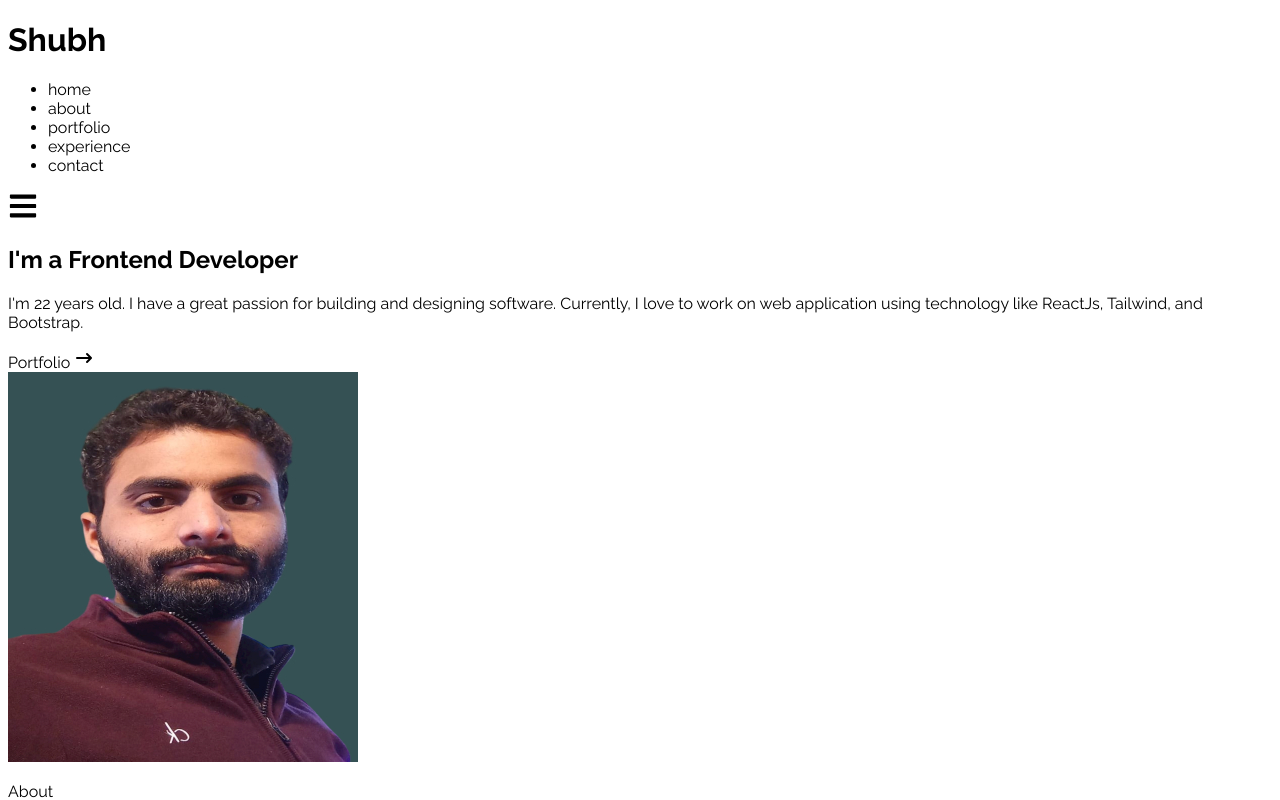
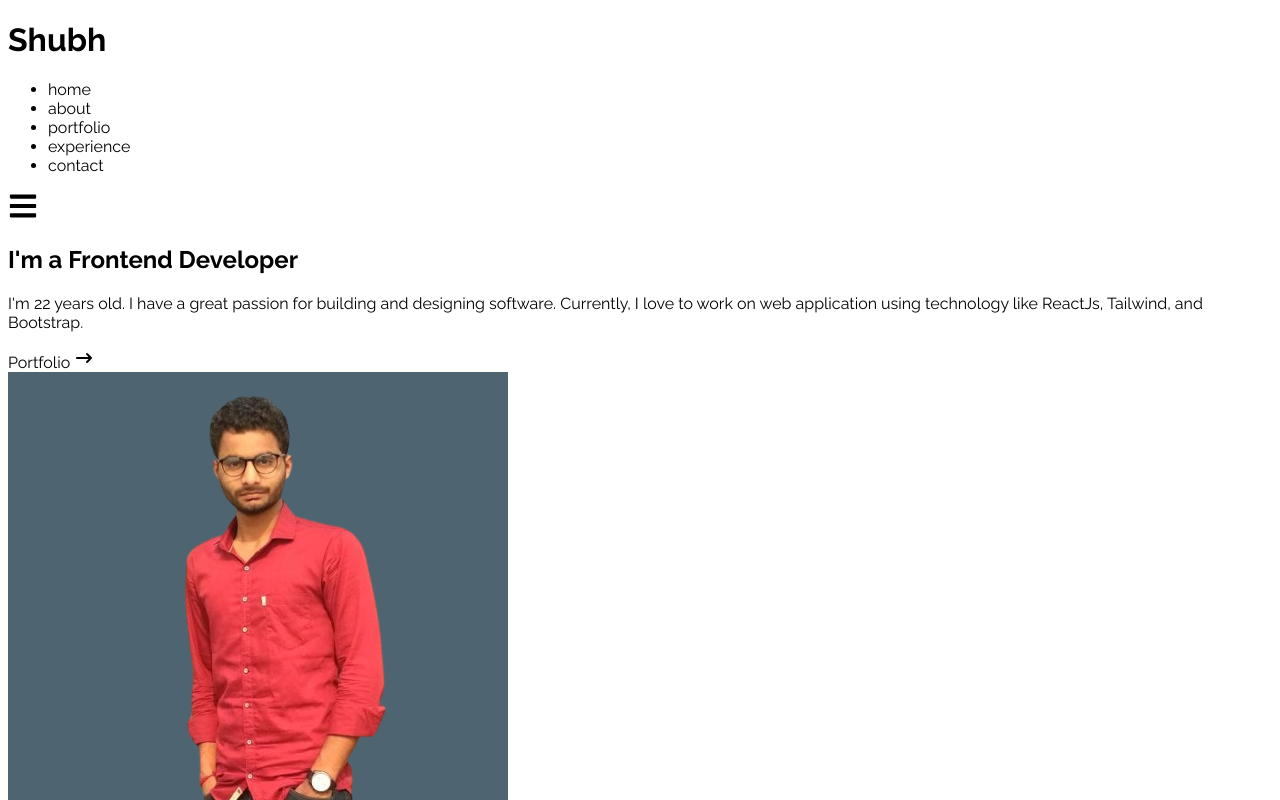
Before and after one commit to Shubh2268/Portfolio-Website, a React (Create React App) app: page / in a window 1280 px wide. Shown: the top 800 px of the page. Built offline with nearby package versions, Linux system fonts and the light colour scheme.

Commit message:
minor refactor

```diff
--- a/src/components/Home.jsx
+++ b/src/components/Home.jsx
@@ -1,5 +1,5 @@
 import React from 'react';
-import HeroImage from '../assets/heroImage.jpg';
+import HeroImage from '../assets/heroImage.png';
 import { HiArrowNarrowRight } from 'react-icons/hi';
 import { Link } from 'react-scroll';
 
@@ -20,7 +20,7 @@ const Home = () => {
             </div>
 
             <div className='pt-10 sm:pt-0'>
-                <img src={HeroImage} alt="my profile" className='rounded-2xl mx-auto w-2/3 md:w-full' />
+                <img src={HeroImage} alt="my profile" className='rounded-full md:rounded-2xl mx-auto w-2/3 md:w-4/5 md:mb-8' />
             </div>
 
         </div>
```
Also changed, not shown: src/assets/heroImage.jpg (deleted), src/assets/heroImage.png (added).
